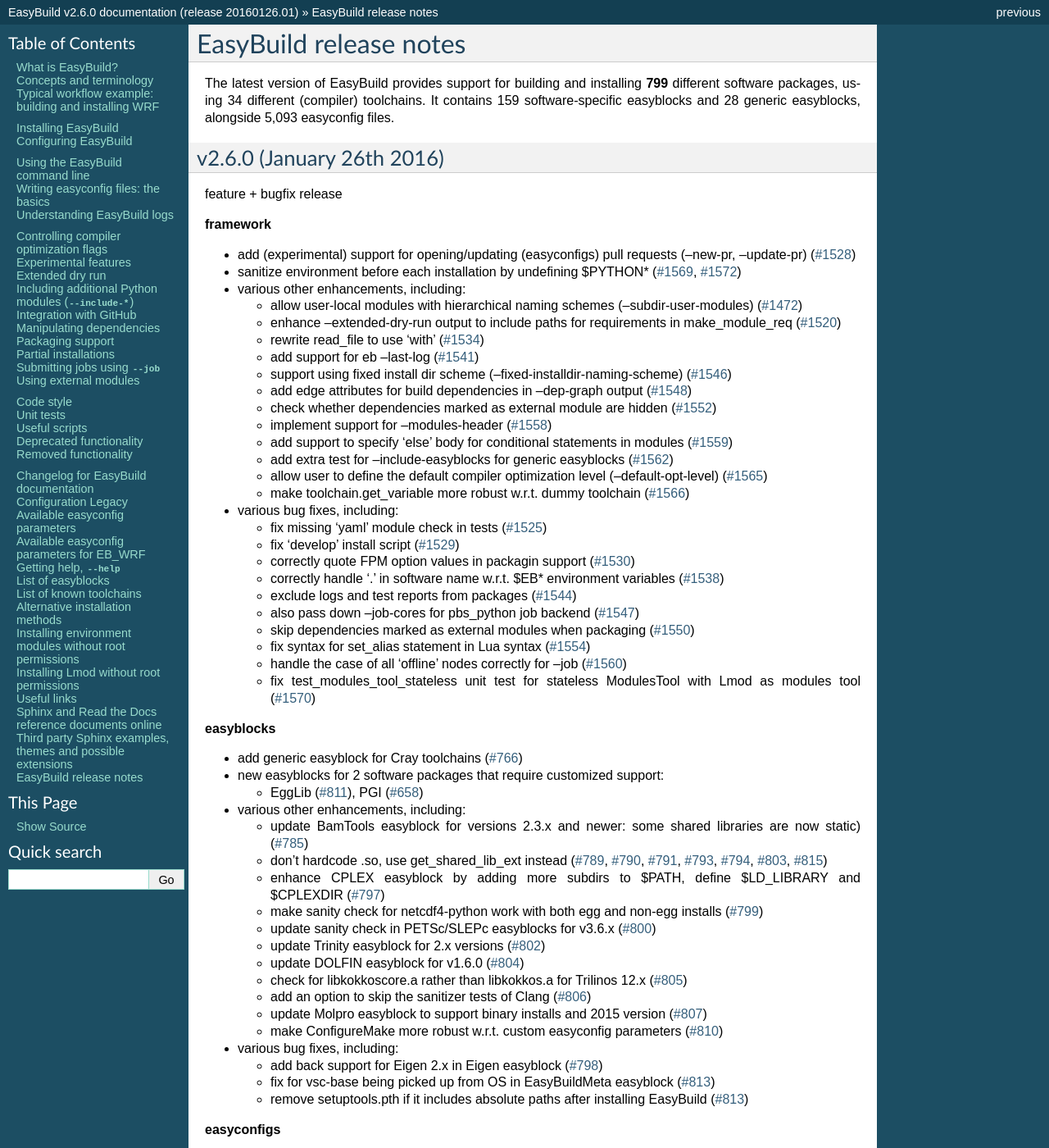
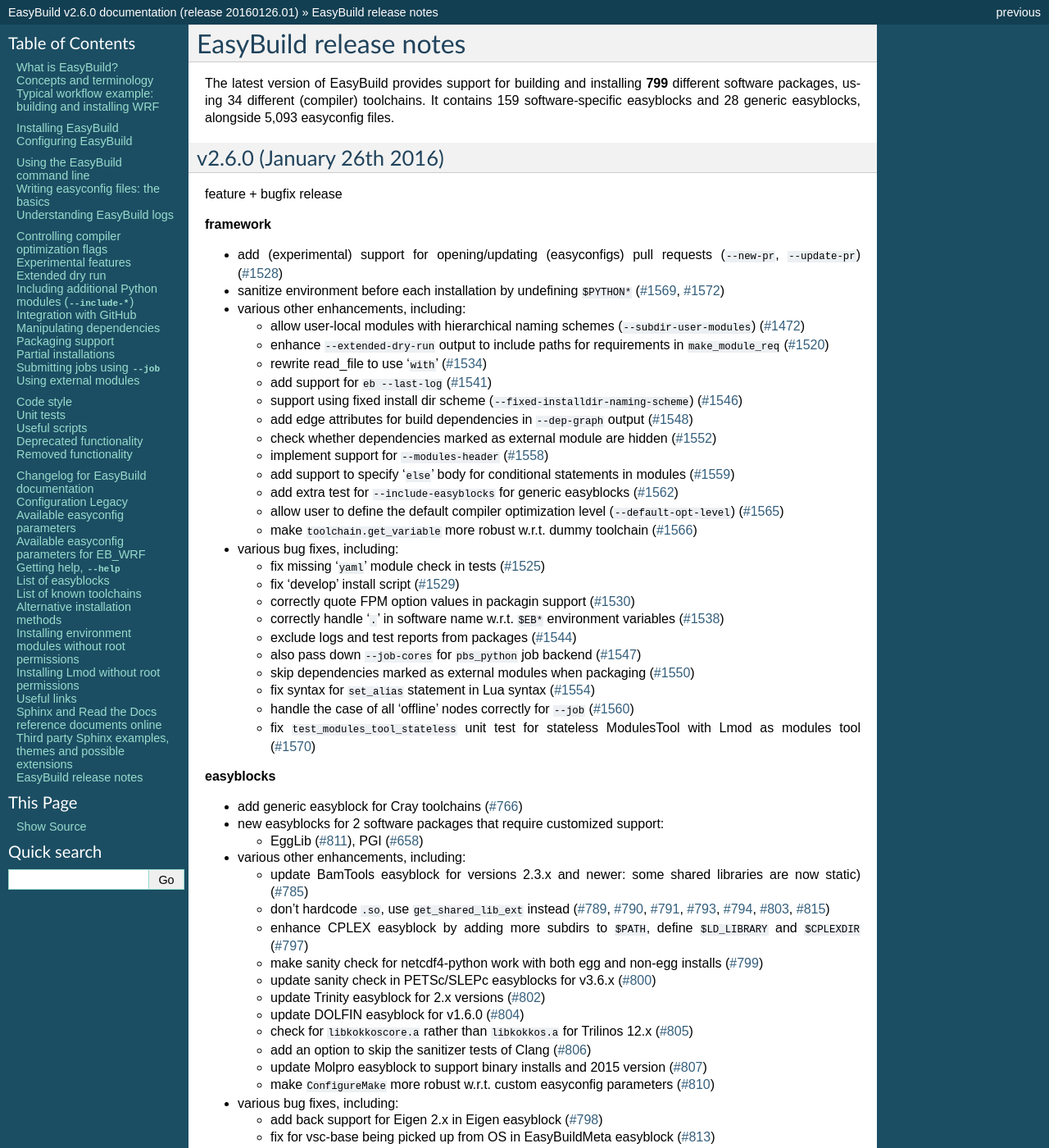
Before and after one commit to easybuilders/easybuild, a Sphinx documentation site: the page built from docs/Release_notes.rst, in a window 1280 px wide and 1400 px high. Shown: the whole window at 82% size. Built offline with Sphinx 7.4.7, drawn with Linux system fonts in a browser that asks for light colours; some of the changed text lies outside the part shown.

Commit message:
fix formatting

```diff
--- a/docs/Release_notes.rst
+++ b/docs/Release_notes.rst
@@ -16,35 +16,35 @@
 
 **framework**
 
-* add (experimental) support for opening/updating (easyconfigs) pull requests (--new-pr, --update-pr) (`#1528 <https://github.com/hpcugent/easybuild-framework/pull/1528>`_)
-* sanitize environment before each installation by undefining $PYTHON* (`#1569 <https://github.com/hpcugent/easybuild-framework/pull/1569>`_, `#1572 <https://github.com/hpcugent/easybuild-framework/pull/1572>`_)
-* various other enhancements, including:
-
-  * allow user-local modules with hierarchical naming schemes (--subdir-user-modules) (`#1472 <https://github.com/hpcugent/easybuild-framework/pull/1472>`_)
-  * enhance --extended-dry-run output to include paths for requirements in make_module_req (`#1520 <https://github.com/hpcugent/easybuild-framework/pull/1520>`_)
-  * rewrite read_file to use 'with' (`#1534 <https://github.com/hpcugent/easybuild-framework/pull/1534>`_)
-  * add support for eb --last-log (`#1541 <https://github.com/hpcugent/easybuild-framework/pull/1541>`_)
-  * support using fixed install dir scheme (--fixed-installdir-naming-scheme) (`#1546 <https://github.com/hpcugent/easybuild-framework/pull/1546>`_)
-  * add edge attributes for build dependencies in --dep-graph output (`#1548 <https://github.com/hpcugent/easybuild-framework/pull/1548>`_)
+* add (experimental) support for opening/updating (easyconfigs) pull requests (``--new-pr``, ``--update-pr``) (`#1528 <https://github.com/hpcugent/easybuild-framework/pull/1528>`_)
+* sanitize environment before each installation by undefining ``$PYTHON*`` (`#1569 <https://github.com/hpcugent/easybuild-framework/pull/1569>`_, `#1572 <https://github.com/hpcugent/easybuild-framework/pull/1572>`_)
+* various other enhancements, including:
+
+  * allow user-local modules with hierarchical naming schemes (``--subdir-user-modules``) (`#1472 <https://github.com/hpcugent/easybuild-framework/pull/1472>`_)
+  * enhance ``--extended-dry-run`` output to include paths for requirements in ``make_module_req`` (`#1520 <https://github.com/hpcugent/easybuild-framework/pull/1520>`_)
+  * rewrite read_file to use '``with``' (`#1534 <https://github.com/hpcugent/easybuild-framework/pull/1534>`_)
+  * add support for ``eb --last-log`` (`#1541 <https://github.com/hpcugent/easybuild-framework/pull/1541>`_)
+  * support using fixed install dir scheme (``--fixed-installdir-naming-scheme``) (`#1546 <https://github.com/hpcugent/easybuild-framework/pull/1546>`_)
+  * add edge attributes for build dependencies in ``--dep-graph`` output (`#1548 <https://github.com/hpcugent/easybuild-framework/pull/1548>`_)
   * check whether dependencies marked as external module are hidden (`#1552 <https://github.com/hpcugent/easybuild-framework/pull/1552>`_)
-  * implement support for --modules-header (`#1558 <https://github.com/hpcugent/easybuild-framework/pull/1558>`_)
-  * add support to specify 'else' body for conditional statements in modules (`#1559 <https://github.com/hpcugent/easybuild-framework/pull/1559>`_)
-  * add extra test for --include-easyblocks for generic easyblocks (`#1562 <https://github.com/hpcugent/easybuild-framework/pull/1562>`_)
-  * allow user to define the default compiler optimization level (--default-opt-level) (`#1565 <https://github.com/hpcugent/easybuild-framework/pull/1565>`_)
-  * make toolchain.get_variable more robust w.r.t. dummy toolchain (`#1566 <https://github.com/hpcugent/easybuild-framework/pull/1566>`_)
-
-* various bug fixes, including:
-
-  * fix missing 'yaml' module check in tests (`#1525 <https://github.com/hpcugent/easybuild-framework/pull/1525>`_)
+  * implement support for ``--modules-header`` (`#1558 <https://github.com/hpcugent/easybuild-framework/pull/1558>`_)
+  * add support to specify '``else``' body for conditional statements in modules (`#1559 <https://github.com/hpcugent/easybuild-framework/pull/1559>`_)
+  * add extra test for ``--include-easyblocks`` for generic easyblocks (`#1562 <https://github.com/hpcugent/easybuild-framework/pull/1562>`_)
+  * allow user to define the default compiler optimization level (``--default-opt-level``) (`#1565 <https://github.com/hpcugent/easybuild-framework/pull/1565>`_)
+  * make ``toolchain.get_variable`` more robust w.r.t. dummy toolchain (`#1566 <https://github.com/hpcugent/easybuild-framework/pull/1566>`_)
+
+* various bug fixes, including:
+
+  * fix missing '``yaml``' module check in tests (`#1525 <https://github.com/hpcugent/easybuild-framework/pull/1525>`_)
   * fix 'develop' install script (`#1529 <https://github.com/hpcugent/easybuild-framework/pull/1529>`_)
   * correctly quote FPM option values in packagin support (`#1530 <https://github.com/hpcugent/easybuild-framework/pull/1530>`_)
-  * correctly handle '.' in software name w.r.t. $EB* environment variables (`#1538 <https://github.com/hpcugent/easybuild-framework/pull/1538>`_)
+  * correctly handle '``.``' in software name w.r.t. ``$EB*`` environment variables (`#1538 <https://github.com/hpcugent/easybuild-framework/pull/1538>`_)
   * exclude logs and test reports from packages (`#1544 <https://github.com/hpcugent/easybuild-framework/pull/1544>`_)
-  * also pass down --job-cores for pbs_python job backend (`#1547 <https://github.com/hpcugent/easybuild-framework/pull/1547>`_)
+  * also pass down ``--job-cores`` for ``pbs_python`` job backend (`#1547 <https://github.com/hpcugent/easybuild-framework/pull/1547>`_)
   * skip dependencies marked as external modules when packaging (`#1550 <https://github.com/hpcugent/easybuild-framework/pull/1550>`_)
-  * fix syntax for set_alias statement in Lua syntax (`#1554 <https://github.com/hpcugent/easybuild-framework/pull/1554>`_)
-  * handle the case of all 'offline' nodes correctly for --job (`#1560 <https://github.com/hpcugent/easybuild-framework/pull/1560>`_)
-  * fix test_modules_tool_stateless unit test for stateless ModulesTool with Lmod as modules tool (`#1570 <https://github.com/hpcugent/easybuild-framework/pull/1570>`_)
+  * fix syntax for ``set_alias`` statement in Lua syntax (`#1554 <https://github.com/hpcugent/easybuild-framework/pull/1554>`_)
+  * handle the case of all 'offline' nodes correctly for ``--job`` (`#1560 <https://github.com/hpcugent/easybuild-framework/pull/1560>`_)
+  * fix ``test_modules_tool_stateless`` unit test for stateless ModulesTool with Lmod as modules tool (`#1570 <https://github.com/hpcugent/easybuild-framework/pull/1570>`_)
 
 **easyblocks**
 
@@ -56,22 +56,22 @@
 * various other enhancements, including:
 
   * update BamTools easyblock for versions 2.3.x and newer: some shared libraries are now static) (`#785 <https://github.com/hpcugent/easybuild-easyblocks/pull/785>`_)
-  * don't hardcode .so, use get_shared_lib_ext instead (`#789 <https://github.com/hpcugent/easybuild-easyblocks/pull/789>`_, `#790 <https://github.com/hpcugent/easybuild-easyblocks/pull/790>`_, `#791 <https://github.com/hpcugent/easybuild-easyblocks/pull/791>`_, `#793 <https://github.com/hpcugent/easybuild-easyblocks/pull/793>`_, `#794 <https://github.com/hpcugent/easybuild-easyblocks/pull/794>`_, `#803 <https://github.com/hpcugent/easybuild-easyblocks/pull/803>`_, `#815 <https://github.com/hpcugent/easybuild-easyblocks/pull/815>`_)
-  * enhance CPLEX easyblock by adding more subdirs to $PATH, define $LD_LIBRARY and $CPLEXDIR (`#797 <https://github.com/hpcugent/easybuild-easyblocks/pull/797>`_)
+  * don't hardcode ``.so``, use ``get_shared_lib_ext`` instead (`#789 <https://github.com/hpcugent/easybuild-easyblocks/pull/789>`_, `#790 <https://github.com/hpcugent/easybuild-easyblocks/pull/790>`_, `#791 <https://github.com/hpcugent/easybuild-easyblocks/pull/791>`_, `#793 <https://github.com/hpcugent/easybuild-easyblocks/pull/793>`_, `#794 <https://github.com/hpcugent/easybuild-easyblocks/pull/794>`_, `#803 <https://github.com/hpcugent/easybuild-easyblocks/pull/803>`_, `#815 <https://github.com/hpcugent/easybuild-easyblocks/pull/815>`_)
+  * enhance CPLEX easyblock by adding more subdirs to ``$PATH``, define ``$LD_LIBRARY`` and ``$CPLEXDIR`` (`#797 <https://github.com/hpcugent/easybuild-easyblocks/pull/797>`_)
   * make sanity check for netcdf4-python work with both egg and non-egg installs (`#799 <https://github.com/hpcugent/easybuild-easyblocks/pull/799>`_)
   * update sanity check in PETSc/SLEPc easyblocks for v3.6.x (`#800 <https://github.com/hpcugent/easybuild-easyblocks/pull/800>`_)
   * update Trinity easyblock for 2.x versions (`#802 <https://github.com/hpcugent/easybuild-easyblocks/pull/802>`_)
   * update DOLFIN easyblock for v1.6.0 (`#804 <https://github.com/hpcugent/easybuild-easyblocks/pull/804>`_)
-  * check for libkokkoscore.a rather than libkokkos.a for Trilinos 12.x (`#805 <https://github.com/hpcugent/easybuild-easyblocks/pull/805>`_)
+  * check for ``libkokkoscore.a`` rather than ``libkokkos.a`` for Trilinos 12.x (`#805 <https://github.com/hpcugent/easybuild-easyblocks/pull/805>`_)
   * add an option to skip the sanitizer tests of Clang (`#806 <https://github.com/hpcugent/easybuild-easyblocks/pull/806>`_)
   * update Molpro easyblock to support binary installs and 2015 version (`#807 <https://github.com/hpcugent/easybuild-easyblocks/pull/807>`_)
-  * make ConfigureMake more robust w.r.t. custom easyconfig parameters (`#810 <https://github.com/hpcugent/easybuild-easyblocks/pull/810>`_)
+  * make ``ConfigureMake`` more robust w.r.t. custom easyconfig parameters (`#810 <https://github.com/hpcugent/easybuild-easyblocks/pull/810>`_)
 
 * various bug fixes, including:
 
   * add back support for Eigen 2.x in Eigen easyblock (`#798 <https://github.com/hpcugent/easybuild-easyblocks/pull/798>`_)
   * fix for vsc-base being picked up from OS in EasyBuildMeta easyblock (`#813 <https://github.com/hpcugent/easybuild-easyblocks/pull/813>`_)
-  * remove setuptools.pth if it includes absolute paths after installing EasyBuild (`#813 <https://github.com/hpcugent/easybuild-easyblocks/pull/813>`_)
+  * remove ``setuptools.pth`` if it includes absolute paths after installing EasyBuild (`#813 <https://github.com/hpcugent/easybuild-easyblocks/pull/813>`_)
 
 **easyconfigs**
 
@@ -88,8 +88,8 @@
 
 * various other enhancements, including:
 
-  * added new Cray* toolchain versions with pinned dependency versions (`#2222 <https://github.com/hpcugent/easybuild-easyconfigs/pull/2222>`_)
-  * don't hardcode .so, use SHLIB_EXT constant instead (`#2245 <https://github.com/hpcugent/easybuild-easyconfigs/pull/2245>`_)
+  * added new ``Cray*`` toolchain versions with pinned dependency versions (`#2222 <https://github.com/hpcugent/easybuild-easyconfigs/pull/2222>`_)
+  * don't hardcode ``.so``, use ``SHLIB_EXT`` constant instead (`#2245 <https://github.com/hpcugent/easybuild-easyconfigs/pull/2245>`_)
   * add custom sanity check in GEOS easyconfigs (`#2285 <https://github.com/hpcugent/easybuild-easyconfigs/pull/2285>`_)
 
 * various bug fixes, including:
```
